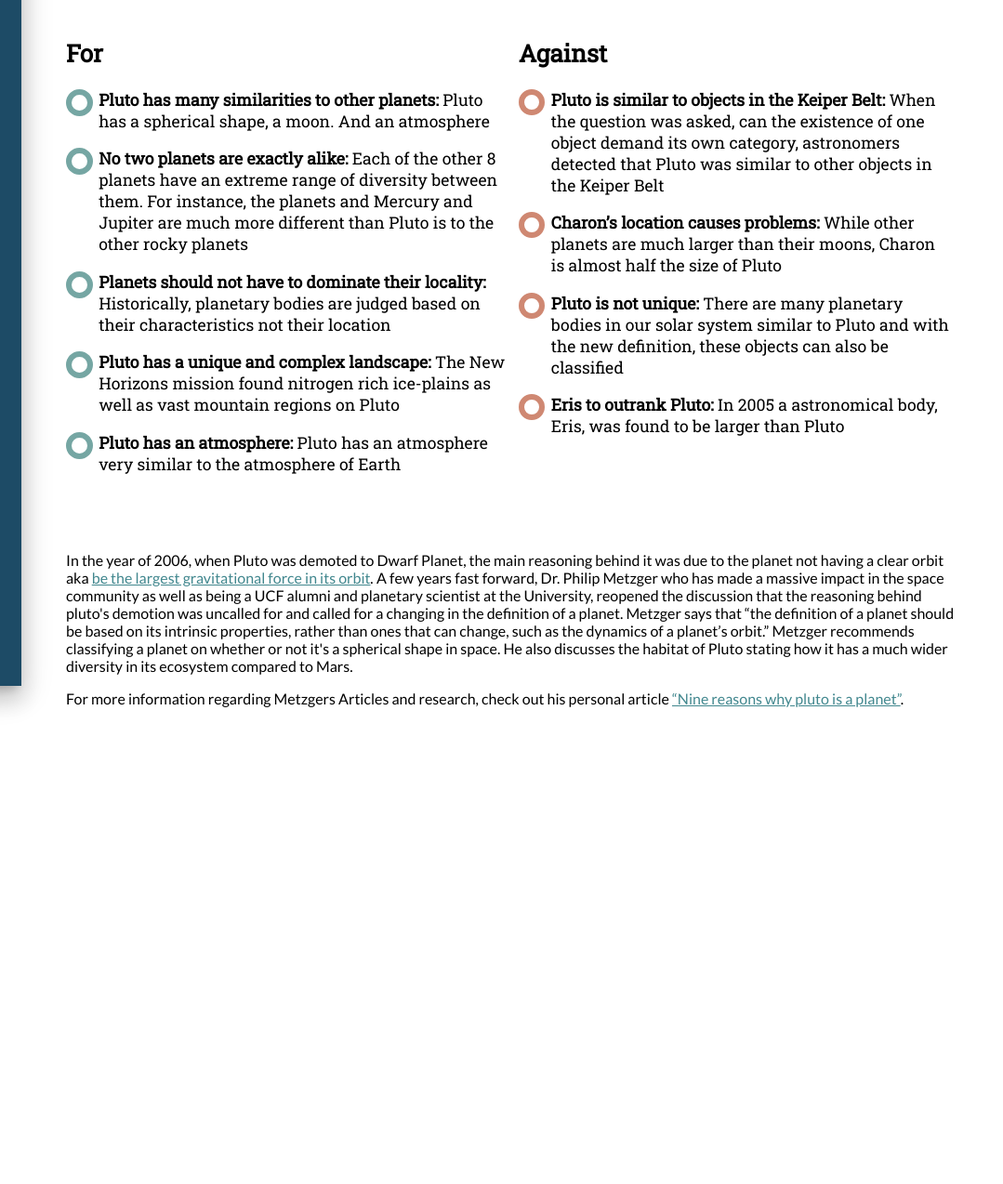
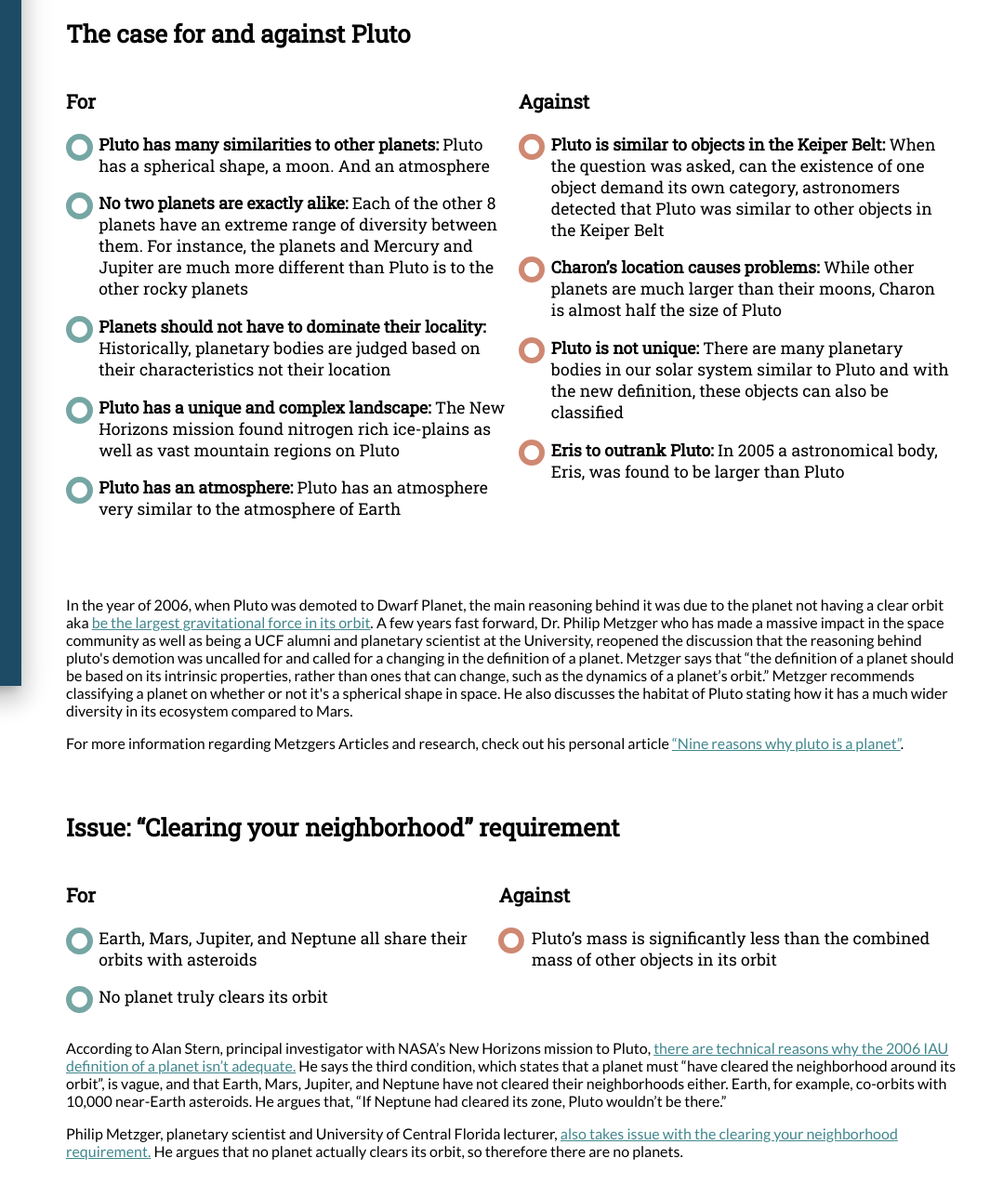
Before and after one commit to sdolbey/planet9, a plain HTML site: page controversies.html in a window 1280 px wide. Shown: the part 126-1400 px from the top of the page at 93% size, 201-1280 px from the left. Before the commit the page ends 1151 px from the top, so only its background shows below. Drawn offline with Linux system fonts and the light colour scheme.

Commit message:
adjusted text settings and added some content

```diff
--- a/controversies.html
+++ b/controversies.html
@@ -48,9 +48,10 @@
     <div class="container">
       <div class="content">
         <h1>Controversies</h1>
+        <h2>The case for and against Pluto</h2>
         <div class="grid2">
           <div>
-            <h2>For</h2>
+            <h3>For</h3>
             <ul class="controversies for">
               <li><strong>Pluto has many similarities to other planets:</strong> Pluto has a spherical shape, a moon. And an atmosphere</li>
               <li><strong>No two planets are exactly alike:</strong> Each of the other 8 planets have an extreme range of diversity between them. For instance, the planets and Mercury and Jupiter are much more different than Pluto is to the other rocky planets</li>
@@ -60,7 +61,7 @@
             </ul>
           </div>
           <div>
-            <h2>Against</h2>
+            <h3>Against</h3>
             <ul class="controversies against">
               <li><strong>Pluto is similar to objects in the Keiper Belt:</strong> When the question was asked, can the existence of one object demand its own category, astronomers detected that Pluto was similar to other objects in the Keiper Belt</li>
               <li><strong>Charon’s location causes problems:</strong> While other planets are much larger than their moons, Charon is almost half the size of Pluto</li>
@@ -78,6 +79,33 @@
           For more information regarding Metzgers Articles and research, check out his personal article <a href="https://www.philipmetzger.com/nine-reasons-why-pluto-is-a-planet/#comment-29181">“Nine reasons why pluto is a planet”</a>.
         </p>
       </div>
+
+
+      <div class="content">
+        <h2>Issue: “Clearing your neighborhood” requirement</h2>
+        <div class="grid2">
+          <div>
+            <h3>For</h3>
+            <ul class="controversies for">
+              <li>Earth, Mars, Jupiter, and Neptune all share their orbits with asteroids</li>
+              <li>No planet truly clears its orbit</li>
+            </ul>
+          </div>
+          <div>
+            <h3>Against</h3>
+            <ul class="controversies against">
+              <li>Pluto’s mass is significantly less than the combined mass of other objects in its orbit</li>
+            </ul>
+          </div>
+        </div>
+        <p>
+          According to Alan Stern, principal investigator with NASA’s New Horizons mission to Pluto, <a href=http://www.nbcnews.com/id/14489259>there are technical reasons why the 2006 IAU definition of a planet isn’t adequate.</a> He says the third condition, which states that a planet must “have cleared the neighborhood around its orbit”, is vague, and that Earth, Mars, Jupiter, and Neptune have not cleared their neighborhoods either. Earth, for example, co-orbits with 10,000 near-Earth asteroids. He argues that, “If Neptune had cleared its zone, Pluto wouldn’t be there.”
+        </p>
+        <p>
+          Philip Metzger, planetary scientist and University of Central Florida lecturer, <a href=https://www.orlandoweekly.com/Blogs/archives/2018/09/12/a-florida-scientist-wants-to-make-pluto-a-planet-again>also takes issue with the clearing your neighborhood requirement.</a> He argues that no planet actually clears its orbit, so therefore there are no planets.
+        </p>
+      </div>
+
     </div>
   </div>
 
```
